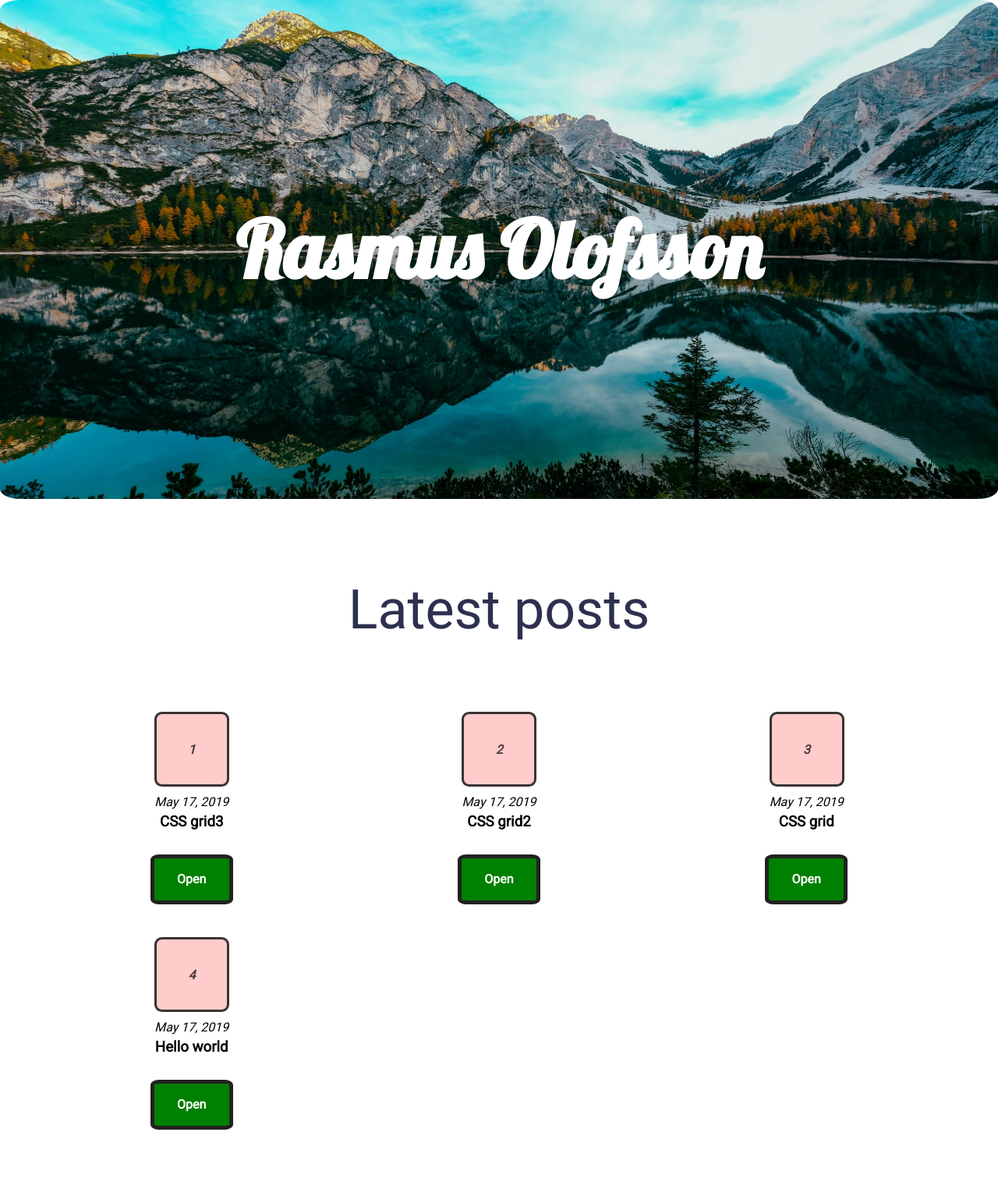
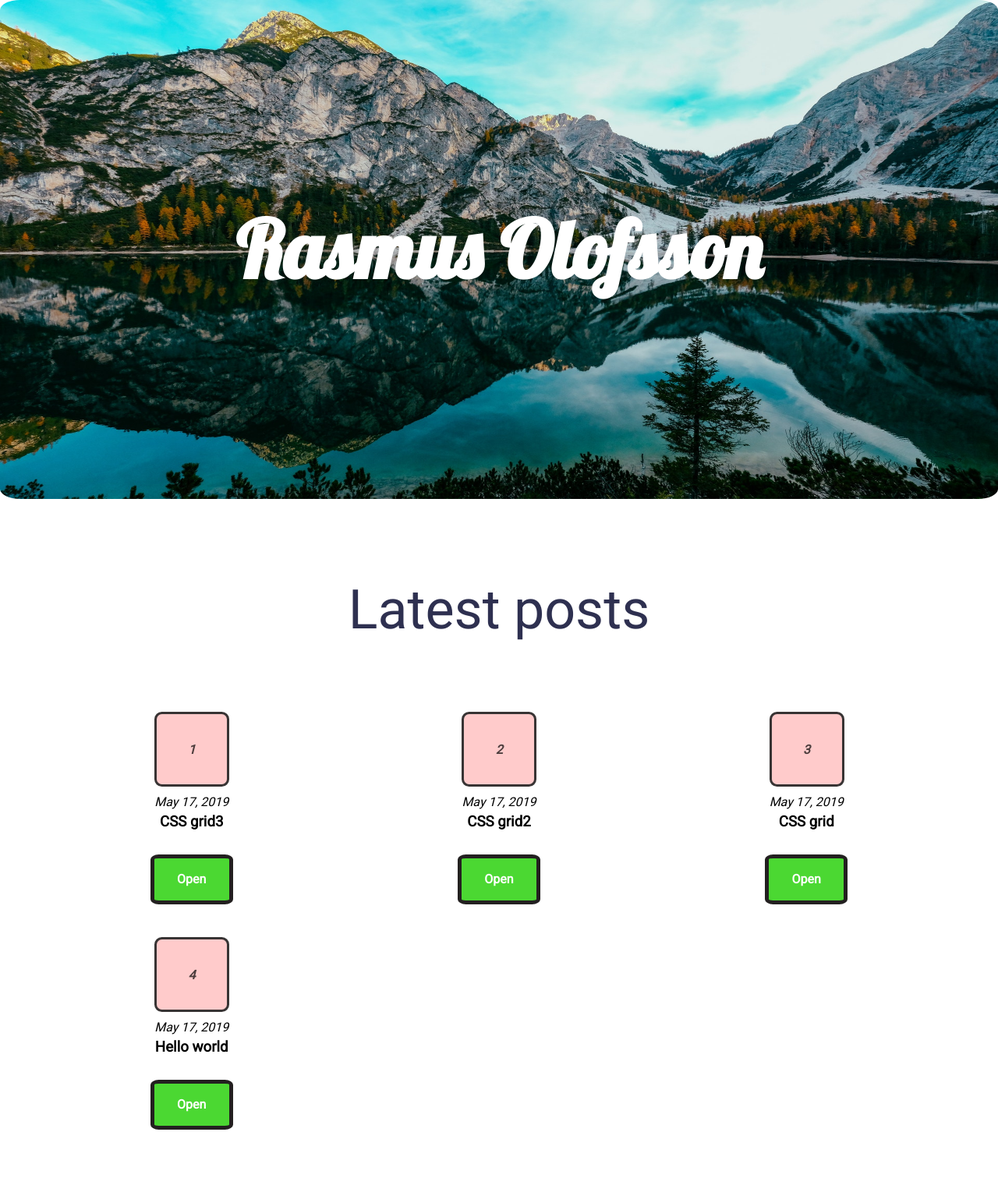
Before and after one commit to rasolo/rasolo.github.io, a Jekyll site: the page built from index.html, in a window 1280 px wide. Shown: the whole page at 78% size. Built offline with Jekyll 4.4.1, drawn with Linux system fonts in a browser that asks for light colours.

Commit message:
Use lighter color green for buttons

```diff
--- a/assets/css/main.scss
+++ b/assets/css/main.scss
@@ -95,7 +95,7 @@ body {
         content: "";
 
         border: 5px solid #232020;
-        background-color: green;
+        background-color: #4bd832;
         color: #ffffff;
         text-decoration: none;
         font-size: 30px;
```
